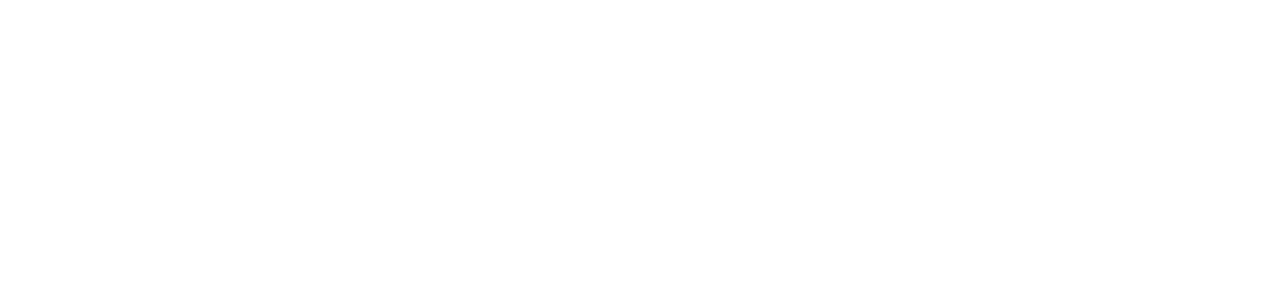
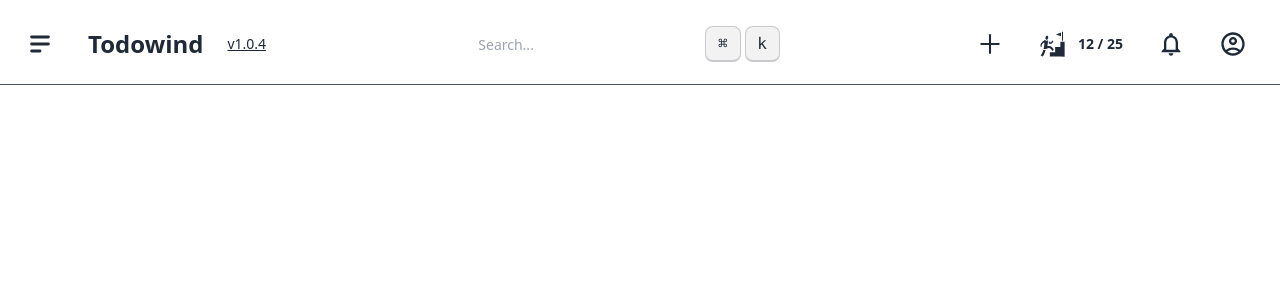
Before and after one commit to MFDEV17/todowind_client, a React (Create React App) app: page / in a window 1280 px wide. Shown: the top 300 px of the page. Built offline with nearby package versions, Linux system fonts and the light colour scheme.

Commit message:
Created navbar

```diff
--- a/src/App.js
+++ b/src/App.js
@@ -1,7 +1,9 @@
+import Navbar from "./components/Navbar";
+
 function App() {
   return (
-    <div>
-
+    <div className='mx-auto'>
+      <Navbar/>
     </div>
   );
 }
--- /dev/null
+++ b/src/components/Navbar.js
@@ -0,0 +1,60 @@
+import { HiMenuAlt2 } from "react-icons/hi";
+import { AiOutlinePlus } from "react-icons/ai";
+import { useState } from "react";
+import { GiStairsGoal } from "react-icons/gi";
+import { MdNotificationsNone, MdOutlineAccountCircle } from "react-icons/md";
+
+const Navbar = () => {
+  const [search, setSearch] = useState(false);
+  const [input, setInput] = useState("");
+
+  return (
+    <div className="flex justify-between items-center mt-5 border-b-gray-600 max-w-full px-4 border-b pb-4">
+      <div className="flex gap-6 items-center text-2xl">
+        <div className="tooltip tooltip-bottom" data-tip="Menu [m]">
+          <div className="btn btn-ghost btn-square">
+            <HiMenuAlt2 className="h-7 w-7" />
+          </div>
+        </div>
+        <span className="font-bold max-[500px]:hidden">Todowind</span>{" "}
+        <span className="text-sm underline max-[600px]:hidden">v1.0.4</span>
+      </div>
+      <div className="flex items-center gap-2 max-[1000px]:hidden">
+        <input
+          type="text"
+          className="input input-md text-sm ml-4 placeholder:text-gray-400"
+          placeholder="Search..."
+        />
+        <div className="flex items-center gap-1">
+          <kbd className="kbd kbd-md">⌘</kbd>
+          <kbd className="kbd kbd-md">k</kbd>
+        </div>
+      </div>
+      <div className="btn-group">
+        <div className="tooltip tooltip-bottom" data-tip="Add task [q]">
+          <div className="btn btn-ghost normal-case">
+            <AiOutlinePlus className="h-7 w-7" />
+          </div>
+        </div>
+        <div className="tooltip tooltip-bottom" data-tip="Your productivity">
+          <div className="btn btn-ghost normal-case gap-3">
+            <GiStairsGoal className="h-7 w-7" />
+            <span className="max-[690px]:hidden">12 / 25</span>
+          </div>
+        </div>
+        <div className="tooltip tooltip-bottom" data-tip="Notifications">
+          <div className="btn btn-ghost normal-case">
+            <MdNotificationsNone className="h-7 w-7" />
+          </div>
+        </div>
+        <div className="tooltip tooltip-bottom" data-tip="Account">
+          <div className="btn btn-ghost normal-case">
+            <MdOutlineAccountCircle className="h-7 w-7" />
+          </div>
+        </div>
+      </div>
+    </div>
+  );
+};
+
+export default Navbar;
```
